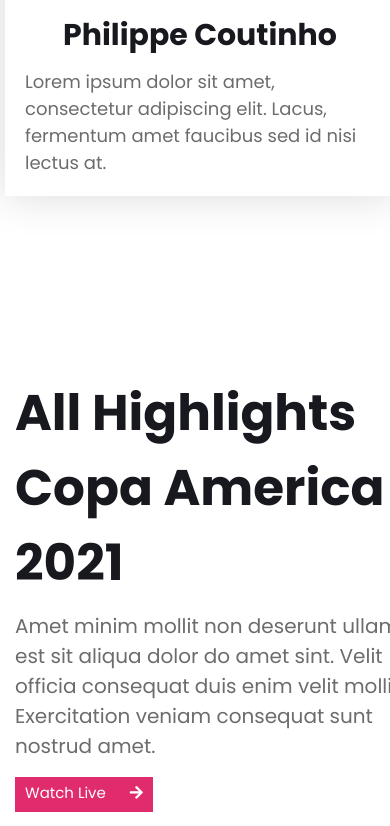
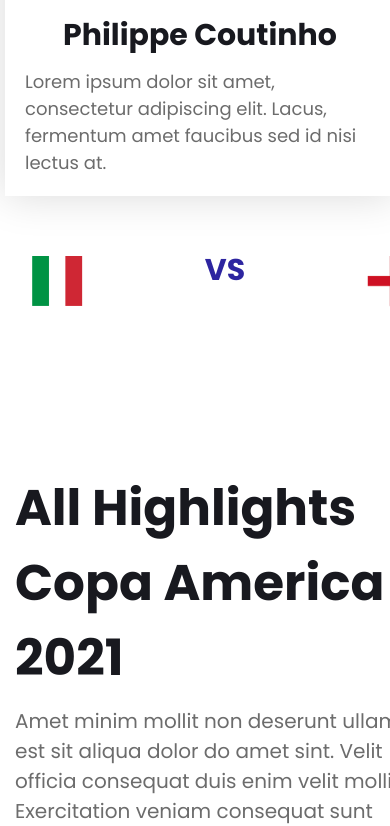
Before and after one commit to rabbe24/football, a plain HTML site: page index.html in a window 390 px wide. Shown: the part 6357-7183 px from the top of the page. Drawn offline with Linux system fonts and the light colour scheme.

Commit message:
Animation add

```diff
--- a/css/responsive.css
+++ b/css/responsive.css
@@ -69,7 +69,14 @@
 .card__title{
     text-align: center;
 }
+.match img{
+    width: 100px;
+    height: 100px;
+}
+.match__middle p{
+    font-size: 5rem;
 
+}
 
 .big-footer__right img{
     width: 100%;
@@ -113,6 +120,16 @@
     text-align: center;
 }
 
+
+.match img{
+    width: 50px;
+    height: 50px;
+}
+.match__middle p{
+    font-size: 3rem;
+
+}
+
 .big-footer{
     flex-direction: column;
     row-gap: 2rem;
--- a/css/style.css
+++ b/css/style.css
@@ -128,6 +128,63 @@
 
 }
 
+
+.match{
+
+}
+.match img{
+    width: 150px;
+    height: 150px;
+}
+.match__left{
+position: relative;
+    animation: flag1 3s ease-in-out infinite alternate;
+}
+@keyframes flag1 {
+    from {
+        transform: translateX(0%);
+    }
+    to {
+        transform: translateX(80%);
+
+    }
+}
+.match__middle p{
+    text-align: center;
+    font-weight: bold;
+    font-size: 10rem;
+    color: var(--primary);
+}
+.match__middle{
+    position: relative;
+    animation: vs 1s ease-in-out infinite alternate;
+}
+@keyframes vs {
+    from {
+        transform: translateY(0);
+    }
+    to {
+        transform: translateY(-15%);
+
+    }
+}
+.match__right{
+text-align: end;
+position: relative;
+    animation: flag2 3s ease-in-out infinite alternate;
+}
+
+@keyframes flag2 {
+    from {
+        transform: translateX(0%);
+    }
+    to {
+        transform: translateX(-80%);
+
+    }
+}
+
+
 /* Main End  */
 /* Footer Style  */
 #footer{
@@ -190,3 +247,9 @@
 color: var(--dark);
 }
 /* Footer End  */
+
+
+.big-footer__right{
+    position: relative;
+    animation: btn1 3s ease-in-out 5s infinite alternate;
+}
--- a/index.html
+++ b/index.html
@@ -175,6 +175,24 @@
                 </div>
             </div>
         </section>
+        <div class="container">
+
+            <div class="match flex">
+                <div class="match__left flex-1">
+                    <img src="images/Flag_of_Italy.png" alt="">
+                </div>
+                <div class="match__middle flex-1">
+                    <p>VS</p>
+                </div>
+                <div class="match__right flex-1">
+                    <img src="images/england.png" alt="Match">
+                </div>
+            </div>
+        </div>
+
+
+
+
     </main>
     <!-- Main Area End  -->
     <!-- Footer Start  -->
```
Also changed, not shown: images/Flag_of_Italy.png (added), images/england.png (added), images/football.png (added).
